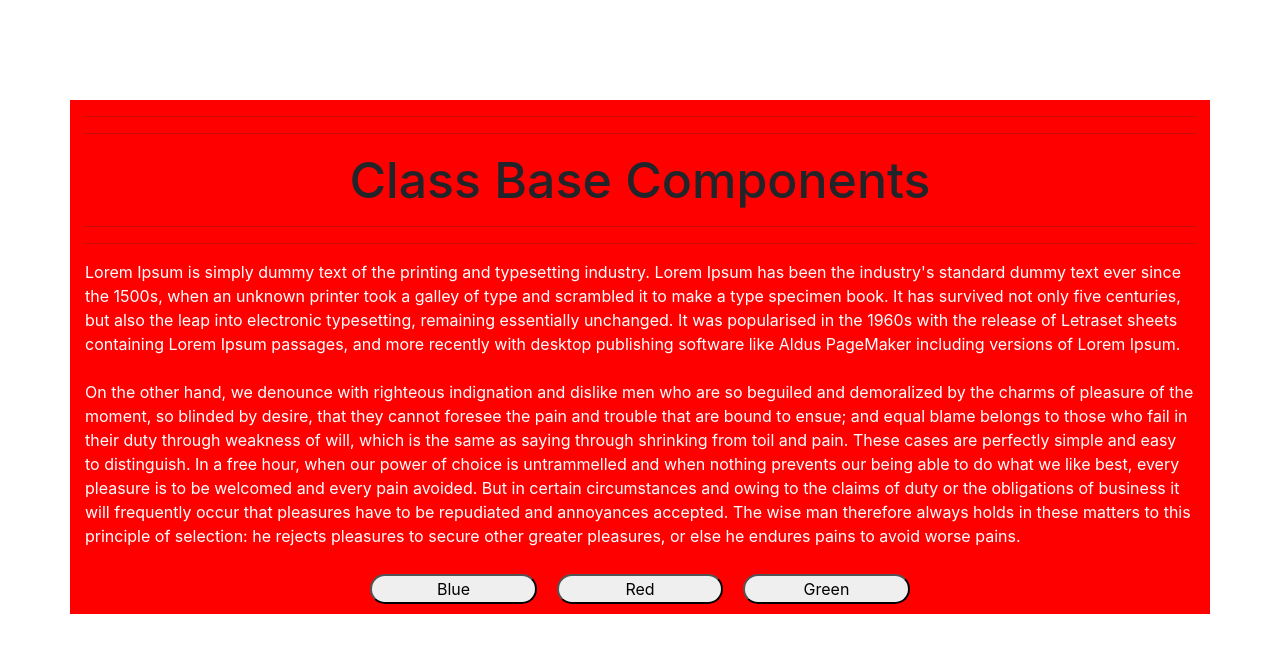
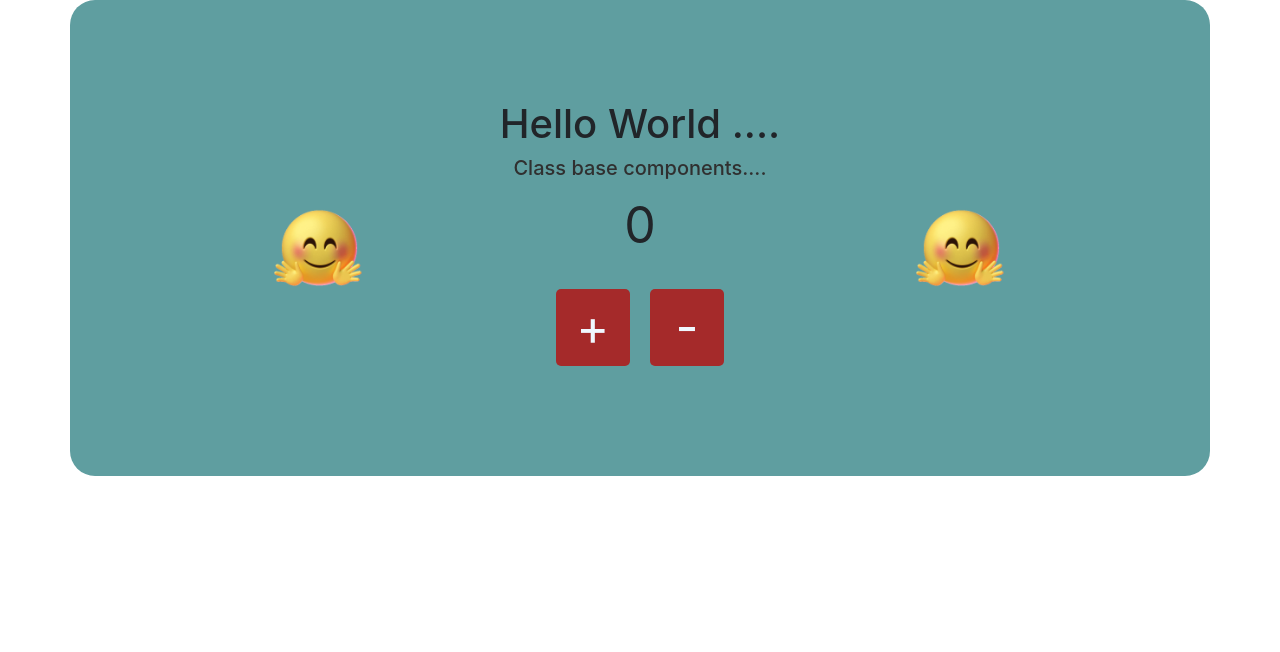
Before and after one commit to rudra622/firstreact, a React (Create React App) app: page / in a window 1280 px wide. Shown: the top 652 px of the page. Built offline with nearby package versions, Linux system fonts and the light colour scheme.

Commit message:
counter-commit

```diff
--- a/src/components/counter.css
+++ b/src/components/counter.css
@@ -14,7 +14,7 @@
 .imgs{
     width: 33.33%;
     text-align: center;
-    padding-top: 9%;
+    padding-top: 10%;
 }
 .imgs img{
     width: 35%;
--- a/src/components/counter.js
+++ b/src/components/counter.js
@@ -19,7 +19,7 @@ class counter extends React.Component{
 
                         <div className="details">
                             <h1>
-                                Hello World ...
+                                Hello World ....
 
                             </h1>
                             <h5>
--- a/src/index.js
+++ b/src/index.js
@@ -5,8 +5,8 @@ import './index.css';
 // import Gallary from './components/gallary';
 // import Title from './components/title';
 // import Header from './components/Header';
-// import Counter from './components/counter'
-import Theme from './components/Theme-bg';
+import Counter from './components/counter'
+// import Theme from './components/Theme-bg';
 
 
 
@@ -17,8 +17,8 @@ root.render(
         <Gallary/> */}
         {/* <Header logo="img/logo.png" dropdown="pages"/>
         <Header logo="img/logo1.webp" dropdown="Shop"/> */}
-        {/* <Counter/> */}
-        <Theme/>
+        <Counter/>
+        {/* <Theme/> */}
     </>
     // <App />
 );
```
